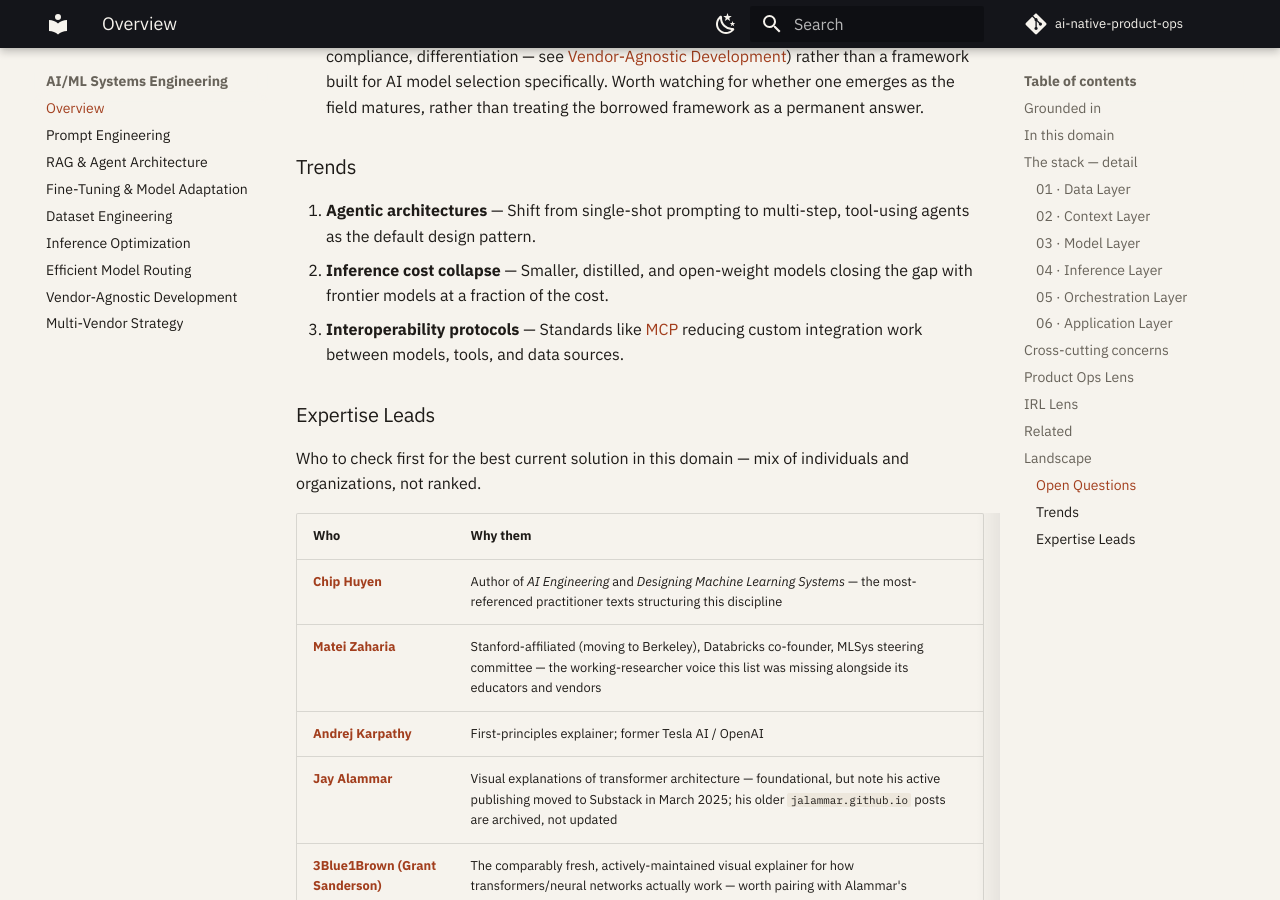
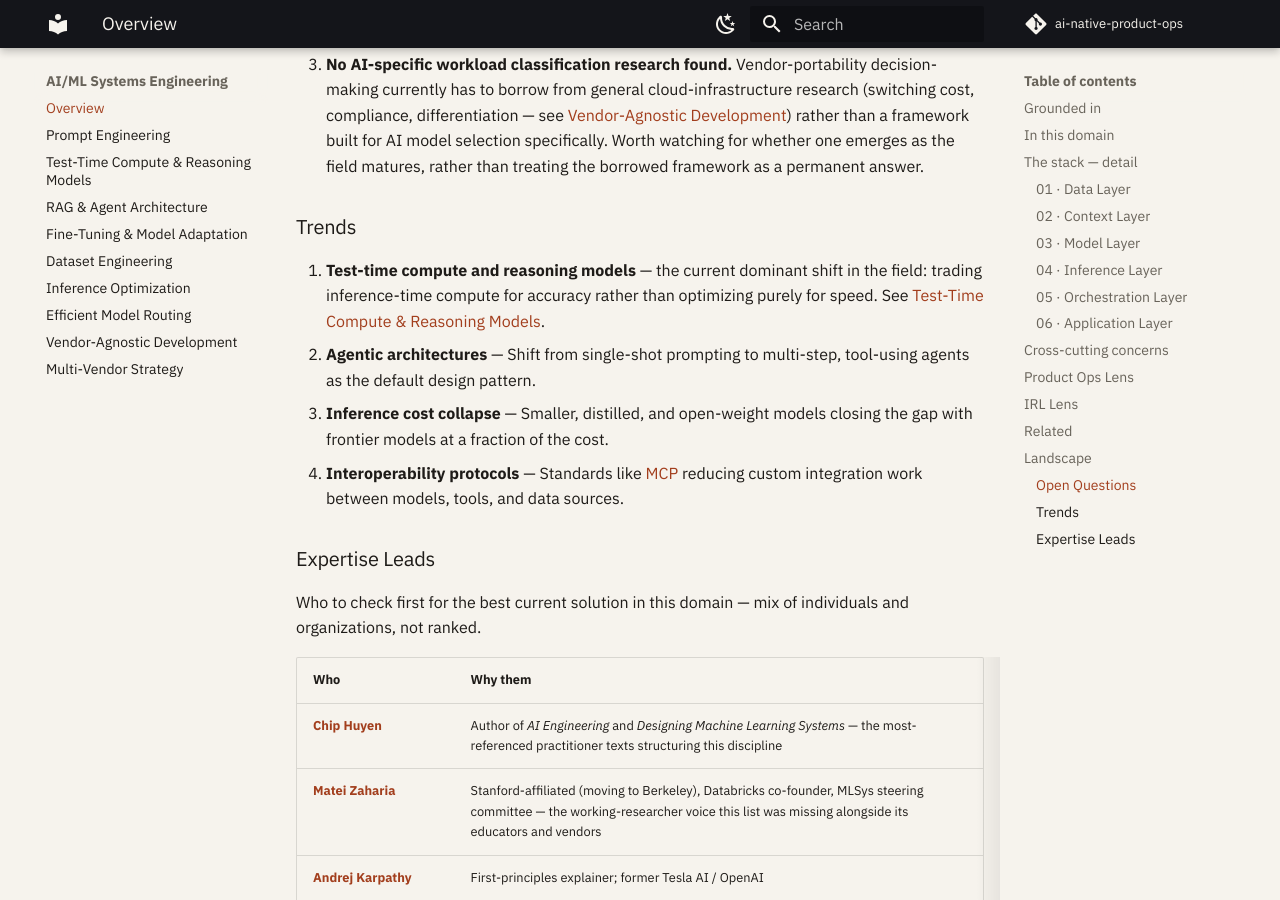
Before and after one commit to Sunparus/ai-native-product-ops, an MkDocs documentation site: the page built from docs/domains/ai-ml-systems-engineering/index.md, in a window 1280 px wide and 900 px high, scrolled down 5214 px. Built offline with MkDocs 1.6.1 and Material for MkDocs 9.7.7, drawn with Linux system fonts in a browser that asks for light colours; comment, search, counter and statistics services are not loaded; some of the changed text lies outside the part shown.

Commit message:
Content-completeness audit: found and closed a major trend gap
Direct answer to 'do we have the most important trends/papers/case
studies reflected': no, on the single most important one. Test-time
compute / reasoning models -- the dominant AI engineering trend of
the current cycle -- was completely absent from this domain.

Verified the actual foundational research before writing anything:
's1: Simple test-time scaling' (Muennighoff et al., Stanford/UW/Allen
Institute for AI, arXiv:2501.19393, EMNLP 2025, 800+ citations) --
the paper that reproduced OpenAI o1-style reasoning with budget
forcing. New page built around it, cross-linked from Inference
Optimization (the directly opposing goal -- minimize latency/cost vs.
deliberately spend more for accuracy, explicitly flagged as a tension
rather than left implicit) and Prompt Engineering (the field's own
shift toward 'context engineering' terminology). Added as the #1
Landscape trend.

Also fixed the glossary gap found during the last review: 7 missing
terms (DPO, ReAct, model collapse, hybrid search, continuous
batching, KV-cache, speculative decoding) added, plus 2 new ones
(test-time compute, model collapse already covered).

Case studies: searched specifically for one. Found real cost/routing
data circulating (Cursor's agent-swarm economics, various gateway
vendor claims) but none of it clears this hub's own case-study bar --
independently verifiable, not a vendor's self-report. Left as TBD
rather than lower the bar to fill the section. Did strengthen
model-routing.md instead with RouteLLM's own peer-reviewed headline
result (85% cost reduction, 95% quality retention, ICLR 2025) --
already-cited source, just missing its concrete number.

```diff
--- a/docs/domains/ai-ml-systems-engineering/index.md
+++ b/docs/domains/ai-ml-systems-engineering/index.md
@@ -33,6 +33,7 @@
 
 - **The stack** — the 6-layer pipeline and 4 cross-cutting concerns (detail below)
 - **[Prompt Engineering](prompt-engineering.md)** — the cheapest lever, usually the first one to pull
+- **[Test-Time Compute & Reasoning Models](test-time-compute.md)** — the current dominant trend in the field: trading inference-time compute for accuracy, not just speed
 - **[RAG & Agent Architecture](rag-agent-architecture.md)** — closing knowledge gaps and coordinating multi-step work
 - **[Fine-Tuning & Model Adaptation](fine-tuning.md)** — the most expensive lever, and the one reached for too early most often
 - **[Dataset Engineering](dataset-engineering.md)** — how training and eval datasets actually get built
@@ -123,9 +124,10 @@
 
 ### Trends
 
-1. **Agentic architectures** — Shift from single-shot prompting to multi-step, tool-using agents as the default design pattern.
-2. **Inference cost collapse** — Smaller, distilled, and open-weight models closing the gap with frontier models at a fraction of the cost.
-3. **Interoperability protocols** — Standards like [MCP](https://modelcontextprotocol.io/) reducing custom integration work between models, tools, and data sources.
+1. **Test-time compute and reasoning models** — the current dominant shift in the field: trading inference-time compute for accuracy rather than optimizing purely for speed. See [Test-Time Compute & Reasoning Models](test-time-compute.md).
+2. **Agentic architectures** — Shift from single-shot prompting to multi-step, tool-using agents as the default design pattern.
+3. **Inference cost collapse** — Smaller, distilled, and open-weight models closing the gap with frontier models at a fraction of the cost.
+4. **Interoperability protocols** — Standards like [MCP](https://modelcontextprotocol.io/) reducing custom integration work between models, tools, and data sources.
 
 ### Expertise Leads
 
--- a/mkdocs.yml
+++ b/mkdocs.yml
@@ -62,6 +62,7 @@
   - AI/ML Systems Engineering:
       - Overview: domains/ai-ml-systems-engineering/index.md
       - Prompt Engineering: domains/ai-ml-systems-engineering/prompt-engineering.md
+      - Test-Time Compute & Reasoning Models: domains/ai-ml-systems-engineering/test-time-compute.md
       - RAG & Agent Architecture: domains/ai-ml-systems-engineering/rag-agent-architecture.md
       - Fine-Tuning & Model Adaptation: domains/ai-ml-systems-engineering/fine-tuning.md
       - Dataset Engineering: domains/ai-ml-systems-engineering/dataset-engineering.md
```
Also changed, not shown: docs/domains/ai-ml-systems-engineering/inference-optimization.md (+1 -0 lines), docs/domains/ai-ml-systems-engineering/model-routing.md (+1 -1 lines), docs/domains/ai-ml-systems-engineering/prompt-engineering.md (+1 -0 lines), docs/domains/ai-ml-systems-engineering/test-time-compute.md (added, +47 -0 lines), docs/reference/glossary.md (+8 -0 lines).
